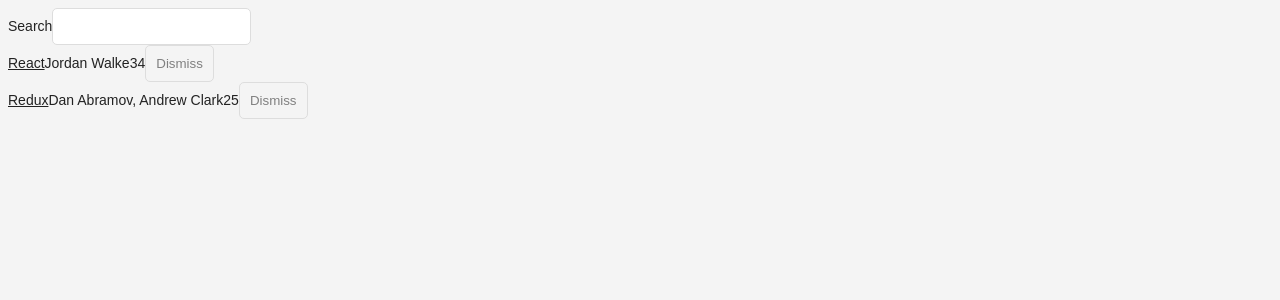
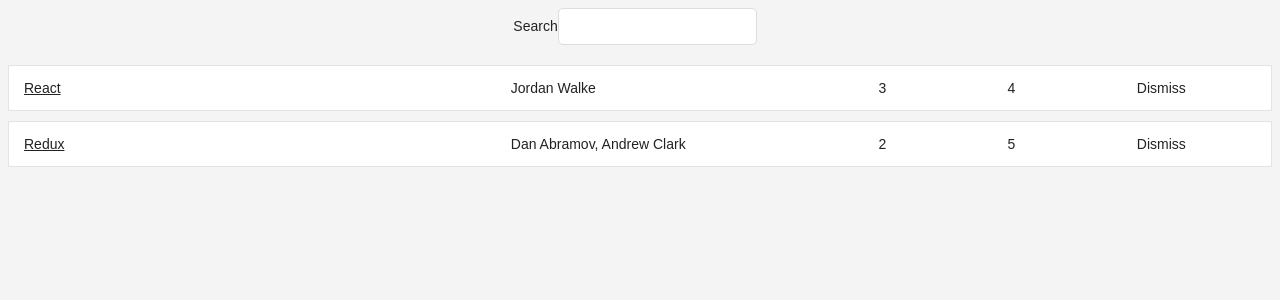
Before and after one commit to KrasniqiR/hackernews, a React (Create React App) app: page / in a window 1280 px wide. Shown: the top 300 px of the page. Built offline with nearby package versions, Linux system fonts and the light colour scheme.

Commit message:
Update App.js

```diff
--- a/src/App.js
+++ b/src/App.js
@@ -52,14 +52,15 @@
   render() {
     const {searchTerm, list} = this.state;
     return (
-      <div className="App">
+      <div className="page">
+      <div className="interactions">
       <Search
         value={searchTerm}
         onChange={this.onSearchChange}
         >
         Search
       </Search>
-
+      </div>
       <Table
         list={list}
         pattern={searchTerm}
@@ -87,20 +88,31 @@
 
 const Table =  ({list, pattern, onDismiss}) => {
 
+const largeColumn = { width: '40%'};
+const medColumn = { width: '30%' };
+const smallColumn = { width: '10%' };
+
     return (
-      <div>
+      <div className="table">
       {list.filter(isSearched(pattern)).map(item =>
-        <div key={item.objectID}>
-          <span>
+        <div key={item.objectID} className="table-row">
+          <span style={largeColumn}>
             <a href={item.url}>{item.title}</a>
           </span>
-          <span>{item.author}</span>
-          <span>{item.num_comments}</span>
-          <span>{item.points}</span>
-          <span>
+          <span style={medColumn}>
+          {item.author}
+          </span>
+          <span style={smallColumn}>
+          {item.num_comments}
+          </span>
+          <span style={smallColumn}>
+          {item.points}
+          </span>
+          <span style={smallColumn}>
             <Button
               onClick={() => onDismiss(item.objectID)}
               type="button"
+              className="button-inline"
             >
               Dismiss
             </Button>
```
